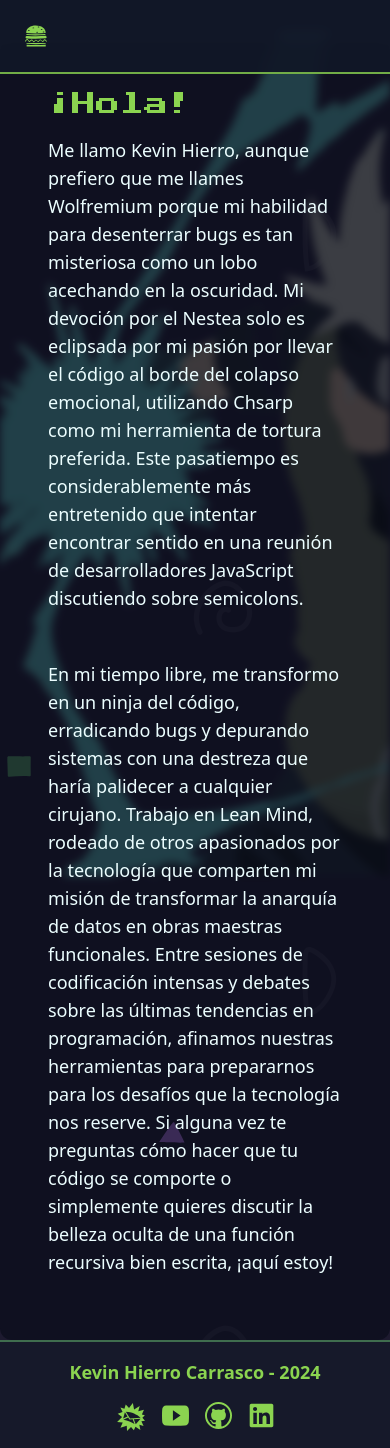
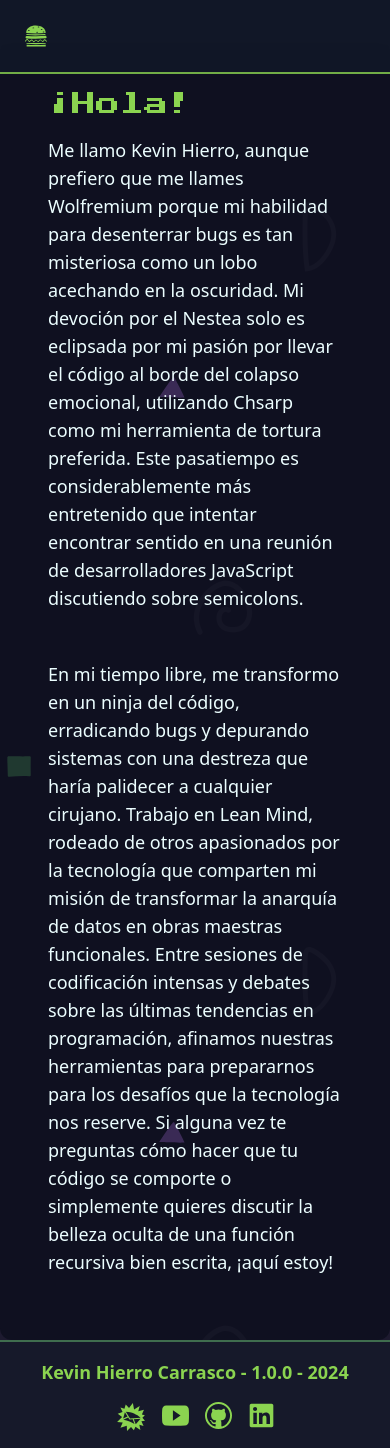
Before and after one commit to Wolfremium13/www.wolfremium.dev, a Next.js app: page / in a window 390 px wide. Built offline with nearby package versions, Linux system fonts and the light colour scheme.

Commit message:
adjust some ui

```diff
--- a/src/core/about-me/ui/components/AboutMe.tsx
+++ b/src/core/about-me/ui/components/AboutMe.tsx
@@ -53,7 +53,7 @@ const AboutMe = () => {
                 </Card>
             </section>
             <section
-                className={"bg-kakashi-svg bg-center bg-cover bg-no-repeat min-h-screen absolute w-full top-8 brightness-50 blur-sm max-w-screen overflow-x-hidden"}/>
+                className={"invisible lg:visible bg-kakashi-svg bg-center bg-cover bg-no-repeat min-h-screen absolute w-full top-8 brightness-50 blur-sm max-w-screen overflow-x-hidden"}/>
         </>
     );
 };
--- a/src/core/shared/ui/layout/Footer.tsx
+++ b/src/core/shared/ui/layout/Footer.tsx
@@ -21,7 +21,7 @@ const Footer = () => {
       <div className="max-w-screen-xl container mx-auto flex justify-between items-center md:flex-row flex-col">
         <div className="text-lg font-bold text-lightGreen">
           <p role="author">
-            Kevin Hierro Carrasco - {new Date().getFullYear()}
+             Kevin Hierro Carrasco - {"1.0.0"} - {new Date().getFullYear()}
           </p>
         </div>
         <div className="flex space-x-4 mt-4 md:mt-0">
```
